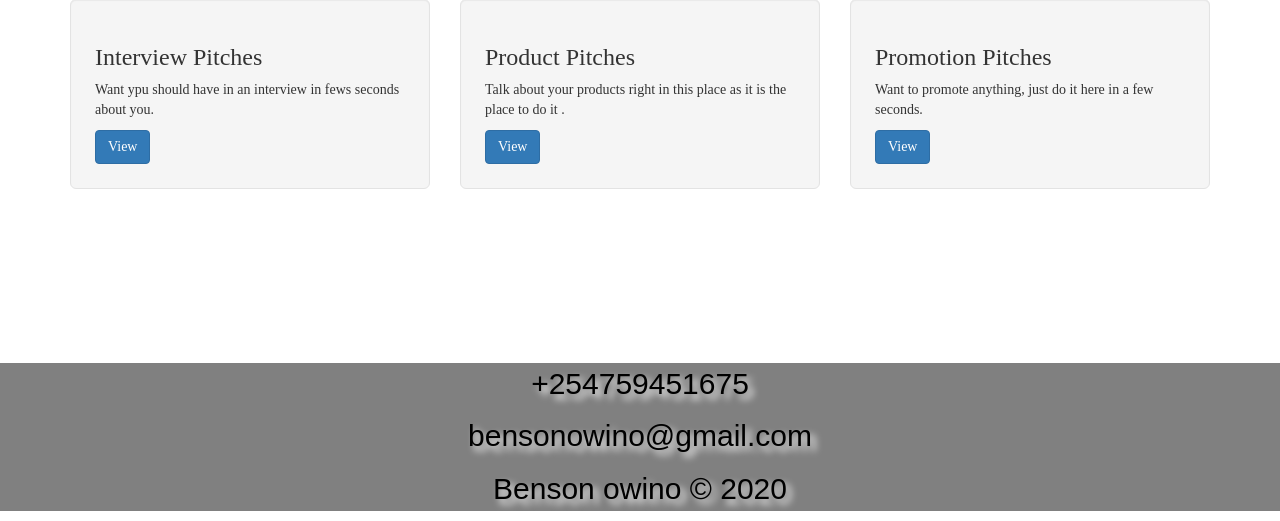
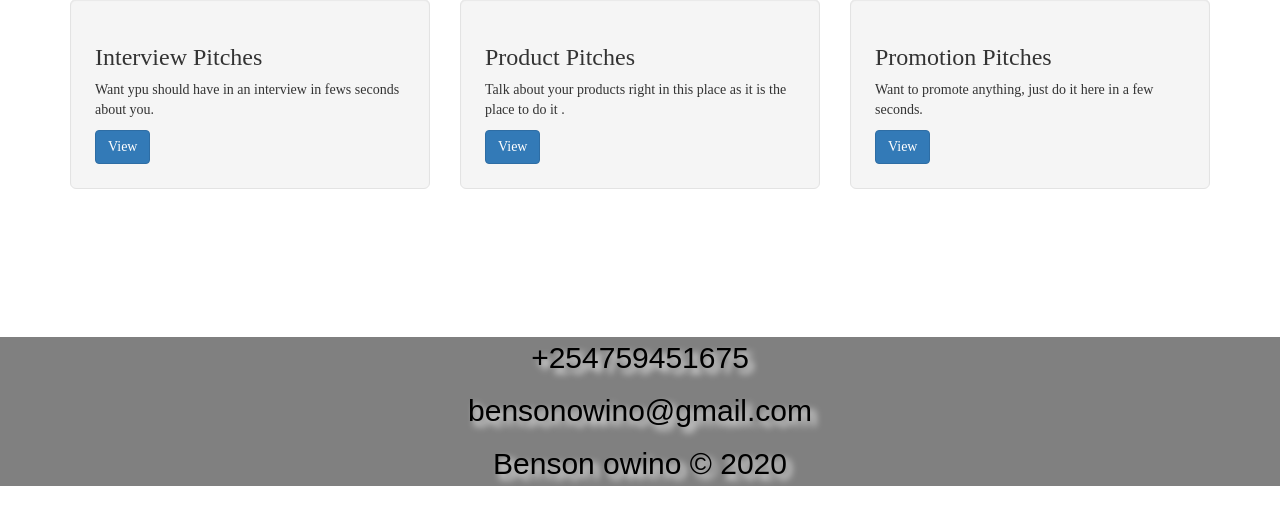
Before and after one commit to benowino7/Lock, a Flask app: page / in a window 1280 px wide. Shown: the part 337-858 px from the top of the page. After the commit the page ends 823 px from the top, so only its background shows below. Run offline with Flask 2, Linux system fonts and the light colour scheme; data that the repository does not hold is empty; some libraries are stand-ins or nearby versions; some web fonts are replaced.

Commit message:
added a style to idex.html

```diff
--- a/app/templates/index.html
+++ b/app/templates/index.html
@@ -58,9 +58,9 @@
 
     }
     .contain{
-        margin-top:12%;
+        margin-top:10%;
         background-color:grey;
-        margin-bottom: 1px;
+        margin-bottom: 0px;
     }
 </style>
 {%endblock%}
```
